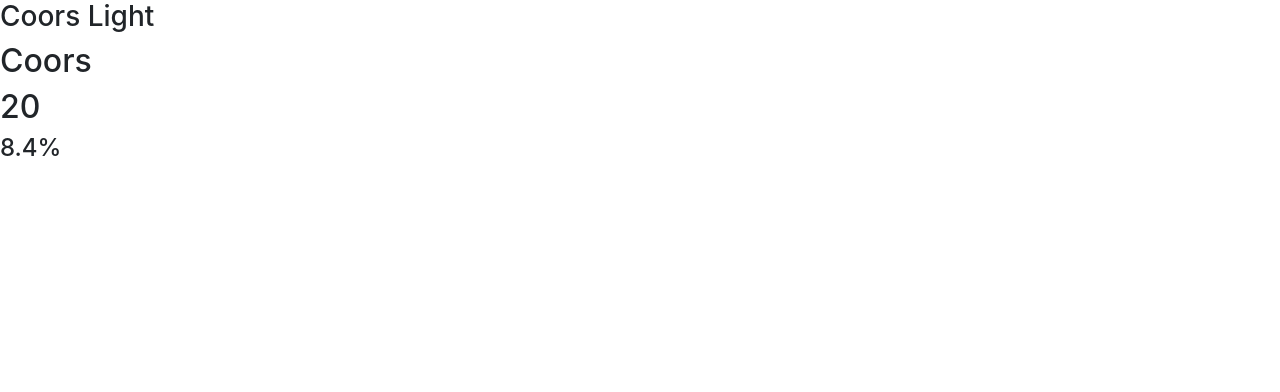
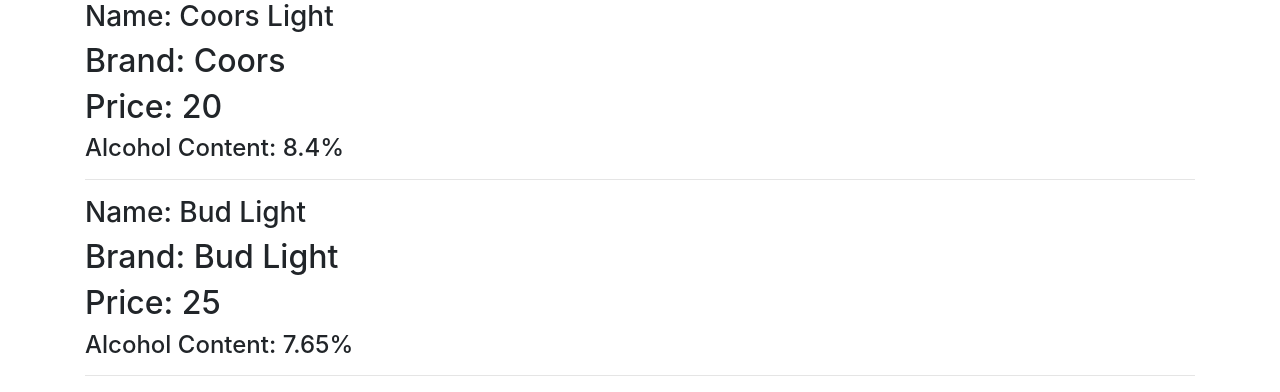
Before and after one commit to nikhilbatta/KegTracker, a React app: page / in a window 1280 px wide. Shown: the top 392 px of the page. Built offline with nearby package versions, Linux system fonts and the light colour scheme.

Commit message:
puts feed into a container and adds a linebreak after every rendered Keg component

```diff
--- a/src/components/Keg.jsx
+++ b/src/components/Keg.jsx
@@ -3,11 +3,12 @@ import PropTypes from 'prop-types';
 
 function Keg(props){
   return(
-    <div>
-      <h3>{props.name}</h3>
-      <h2>{props.brand}</h2>
-      <h2>{props.price}</h2>
-      <h4>{props.alcContent}</h4>
+    <div class="container">
+      <h3>Name: {props.name}</h3>
+      <h2>Brand: {props.brand}</h2>
+      <h2>Price: {props.price}</h2>
+      <h4>Alcohol Content: {props.alcContent}</h4>
+      <hr/>
     </div>
   );
 
--- a/src/components/KegFeed.jsx
+++ b/src/components/KegFeed.jsx
@@ -7,6 +7,12 @@ var kegList = [
     brand: 'Coors',
     price: 20,
     alcContent: '8.4%'
+  },
+  {
+      name: "Bud Light",
+      brand: "Bud Light",
+      price: 25,
+      alcContent: '7.65%'
   }
 ];
 function KegFeed(){
```
